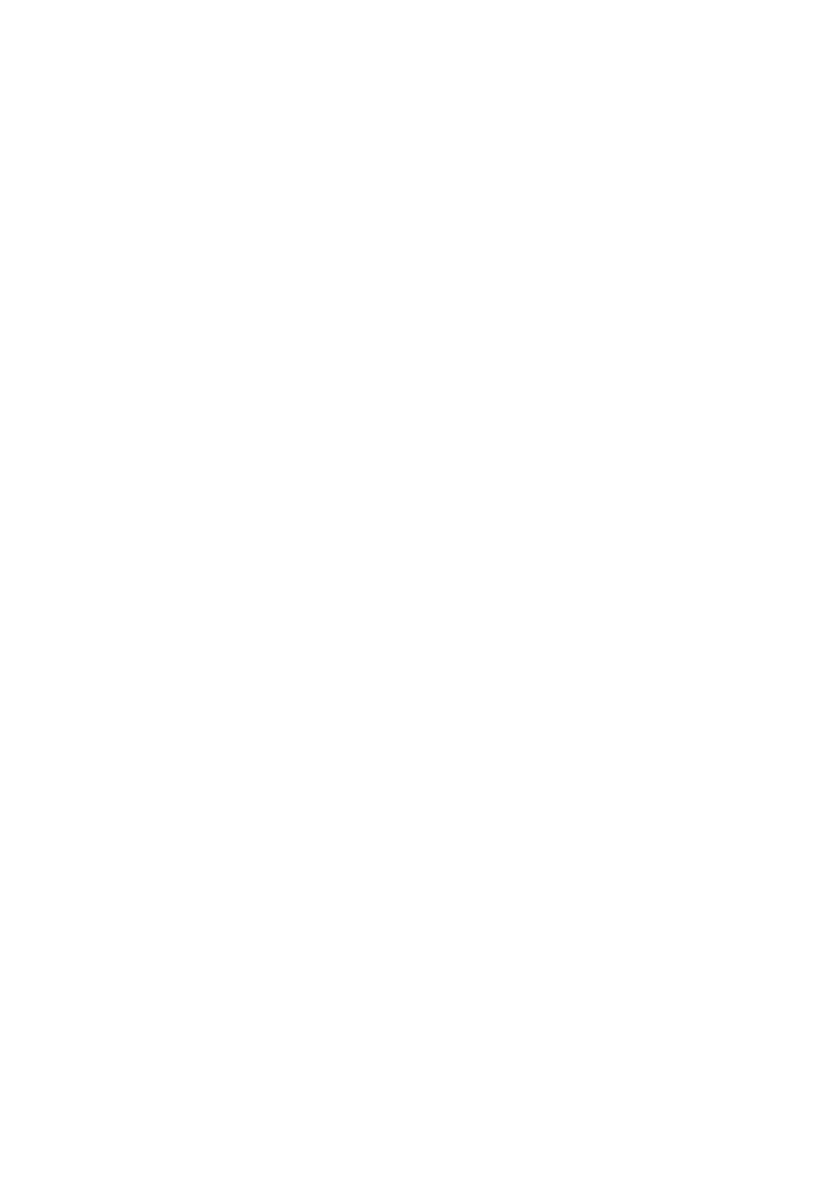
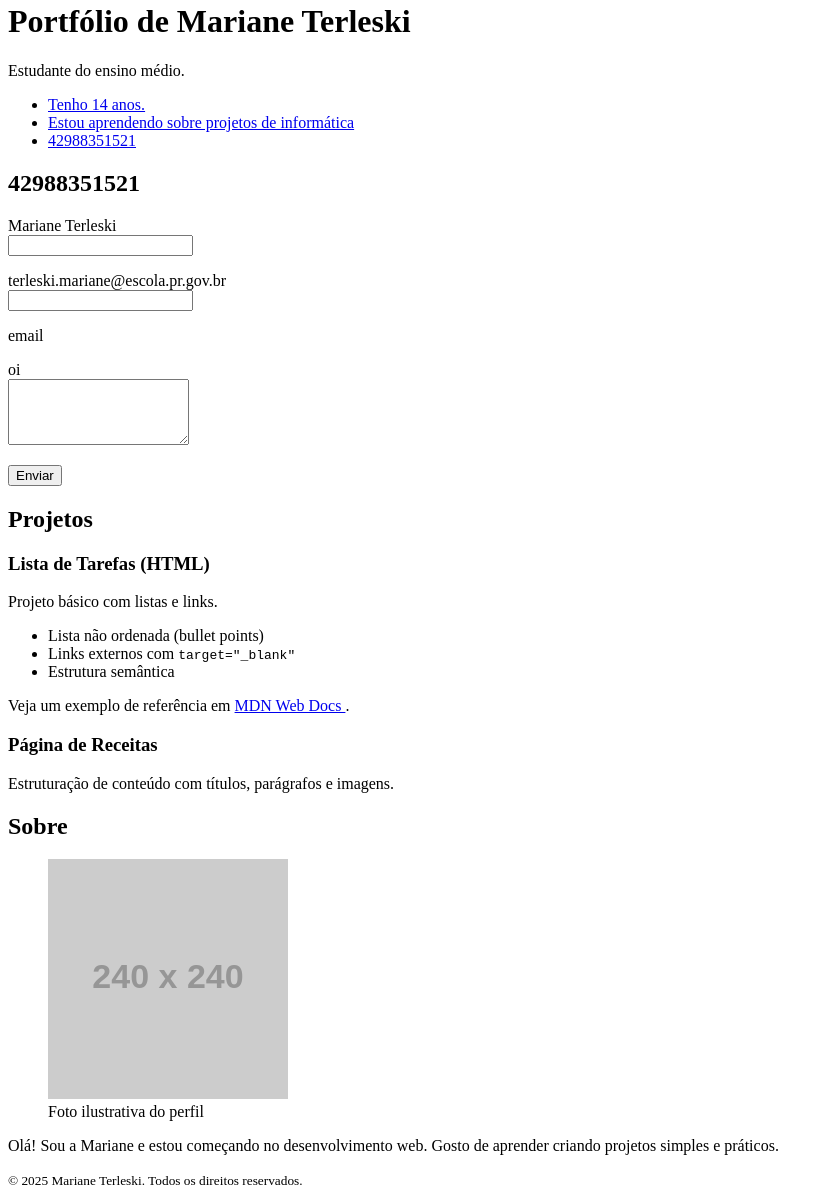
Before and after one commit to marileski/Atividade-Pensamento, a plain HTML site: page index.html in a window 1280 px wide. Shown: the part 18-1215 px from the top of the page, without its empty margins (0-833 px from the left). Before the commit the page ends 800 px from the top, so only its background shows below. Drawn offline with Linux system fonts and the light colour scheme.

Commit message:
Update index.html

```diff
--- a/index.html
+++ b/index.html
@@ -1,10 +1,81 @@
-<!doctype html>
+ <!doctype html>
 <html lang="pt-BR">
 <head>
 <meta charset="utf-8">
 <meta name="viewport" content="width=device-width, initial-scale=1">
-<title>Portfólio de Mariane</title>
+<title>Portfólio de Mariane Terleski</title>
 <meta name="description" content="Portfólio simples feito em HTML puro.">
 </head>
 <body>
-<!-- Conteúdo vem a seguir -->
+<header>
+<h1>Portfólio de Mariane Terleski</h1>
+<p>Estudante do ensino médio.</p>
+<nav aria-label="Navegação principal">
+<ul>
+<li><a href="#sobre">Tenho 14 anos.</a></li>
+<li><a href="#projetos">Estou aprendendo sobre projetos de informática</a></li>
+<li><a href="#contato">42988351521</a></li>
+</ul>
+</nav>
+</header>
+  <main>
+<section id="42988351521">
+<h2>42988351521</h2>
+<form action="#" method="post">
+<p>
+<label for="nome">Mariane Terleski</label><br>
+<input id="nome" name="Mariane Terleski" type="text" required>
+</p>
+<p>
+<label for="email">terleski.mariane@escola.pr.gov.br</label><br>
+<input id="email" name="" type="email" required>
+</p>email
+<p>
+<label for="mensagem">oi</label><br>
+<textarea id="mensagem" name="oi" rows="4"
+required></textarea>
+</p>
+<p>
+<button type="submit">Enviar</button>
+</p>
+</form>
+</section>
+<h2>Projetos</h2>
+<article>
+<h3>Lista de Tarefas (HTML)</h3>
+<p>Projeto básico com listas e links.</p>
+<ul>
+<li>Lista não ordenada (bullet points)</li>
+<li>Links externos com <code>target="_blank"</code></li>
+<li>Estrutura semântica</li>
+</ul>
+<p>
+Veja um exemplo de referência em
+<a href="https://developer.mozilla.org/pt-BR/docs/Web/HTML"
+target="_blank" rel="noopener">
+MDN Web Docs
+</a>.
+</p>
+</article>
+<article>
+<h3>Página de Receitas</h3>
+<p>Estruturação de conteúdo com títulos, parágrafos e imagens.</p>
+</article>
+</section>
+<h2>Sobre</h2>
+<figure>
+<img src="https://via.placeholder.com/240" alt="Retrato de Maria sorrindo
+de frente.">
+<figcaption>Foto ilustrativa do perfil</figcaption>
+</figure>
+<p>
+Olá! Sou a Mariane e estou começando no desenvolvimento web.
+Gosto de aprender criando projetos simples e práticos.
+</p>
+</section
+</main>
+  <footer>
+<small>&copy; 2025 Mariane Terleski. Todos os direitos reservados.</small>
+</footer>
+</body>
+</html>
```
